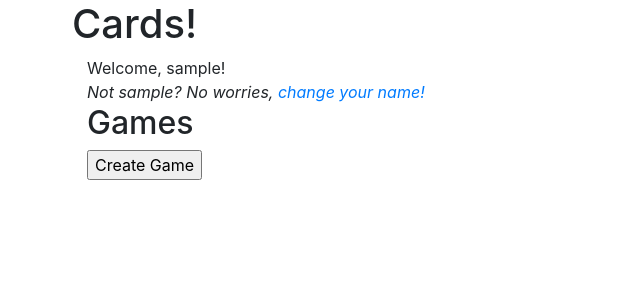
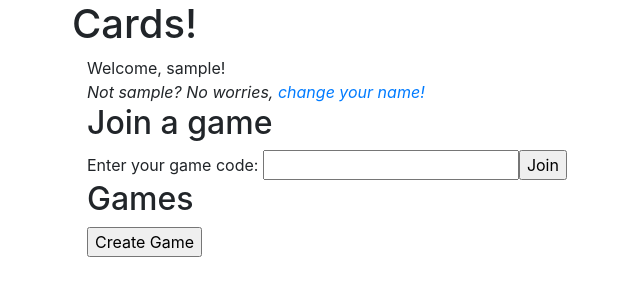
Before and after one commit to raymondberg/word_matching, a Flask app: page / in a window 1280 px wide. Shown: the top 300 px of the page, without its empty margins (13-653 px from the left). Run offline with Flask 2, Linux system fonts and the light colour scheme; the visitor is signed in with stand-in values (Sample User, id 1); some libraries are stand-ins or nearby versions.

Commit message:
Improve experience on homepage

```diff
--- a/templates/home.html
+++ b/templates/home.html
@@ -7,6 +7,9 @@
 {% if session['username'] %}
  <div>Welcome, {{ session['username'] }}!</div>
  <div><em>Not {{ session['username'] }}? No worries, <a href="/login">change your name!</a></em></div>
+
+<h2>Join a game</h2>
+<div>Enter your game code: <input id="game-code" type="text" /><input type="button" value="Join" onclick="joinGame()"/></div>
 {% else %}
 {% include 'login.html' %}
 {% endif %}
@@ -17,3 +20,16 @@
 {% endif %}
 
 {% endblock %}
+
+{% block custom_js %}
+<script>
+  function joinGame() {
+    window.location = "/games/" + $("#game-code").val().toUpperCase();
+  }
+  $("#game-code").on('keypress',function(e) {
+    if(e.which == 13) {
+      joinGame()
+    }
+  });
+</script>
+{% endblock %}
```
